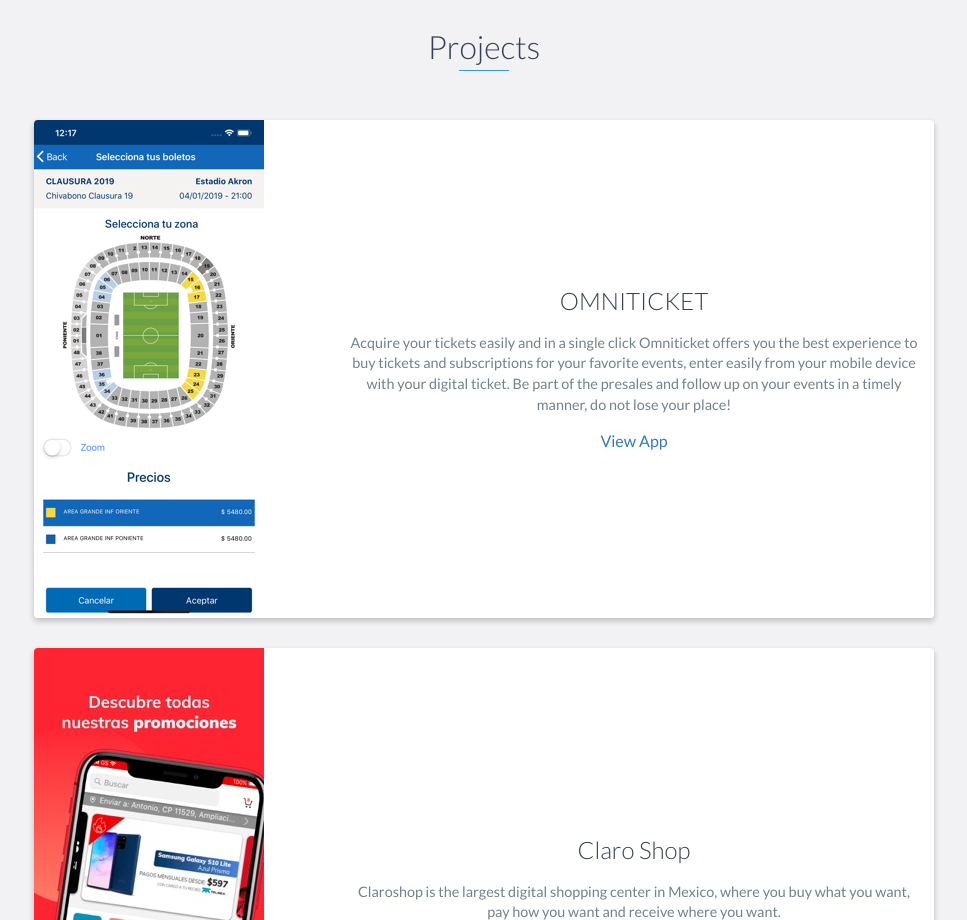
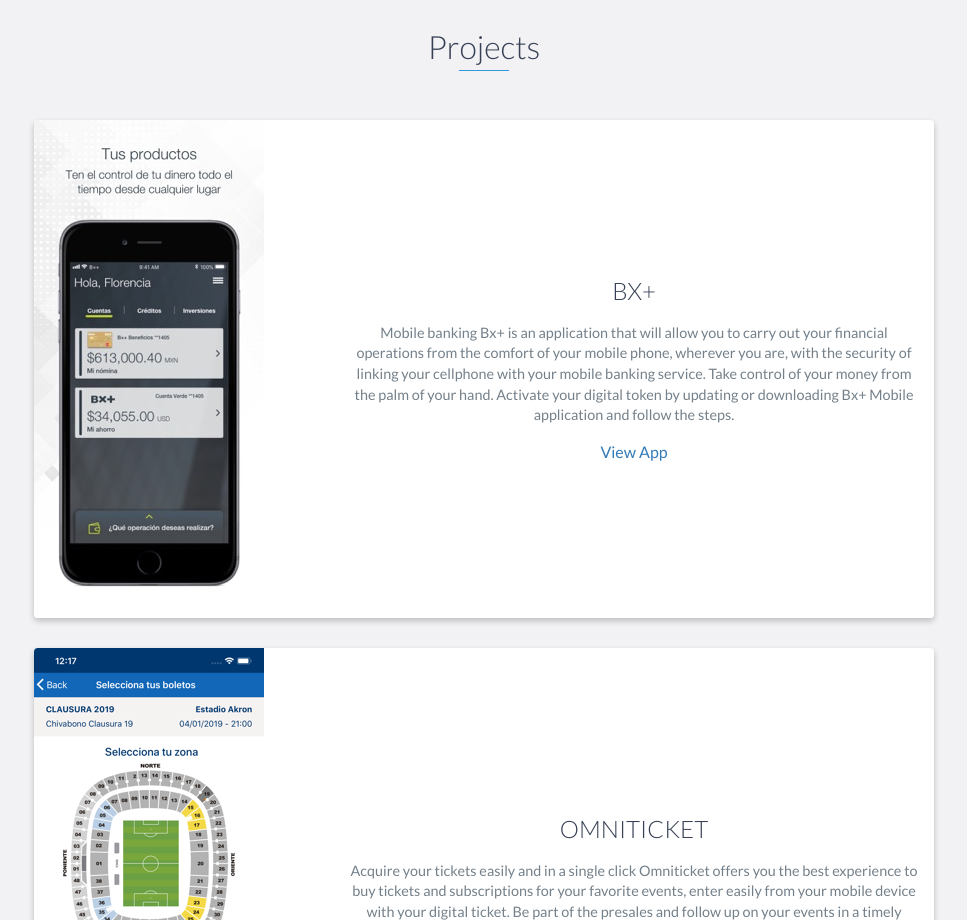
Before and after one commit to MarioArambula10/marioarambula10.github.io, a website: page index.html in a window 1280 px wide. Shown: the part 2980-3900 px from the top of the page, without its empty margins (156-1123 px from the left). Drawn offline with nearby package versions, Linux system fonts and the light colour scheme.

Commit message:
[ADD] Project info bx+

```diff
--- a/index.html
+++ b/index.html
@@ -173,6 +173,23 @@
         <h2 class="heading">Projects</h2>
         <div class="container">
             <div class="row">
+
+            	<div class="project shadow-large">
+                    <div class="project-image">
+                        <img src="images/BX+.jpg" />
+                    </div>
+                    <!-- End .project-image -->
+                    <div class="project-info">
+                        <h3>BX+</h3>
+                        <p>
+                            Mobile banking Bx+ is an application that will allow you to carry out your financial operations from the comfort of your mobile phone, wherever you are, with the security of linking your cellphone with your mobile banking service. Take control of your money from the palm of your hand. Activate your digital token by updating or downloading Bx+ Mobile application and follow the steps.
+                        </p>
+                        <a href="https://apps.apple.com/il/app/b-m%C3%B3vil/id1065145362" target="_blank">View App</a>
+                    </div>
+                    <!-- End .project-info -->
+                </div>
+                <!-- End .project -->
+
                 <div class="project shadow-large">
                     <div class="project-image">
                         <img src="images/omni.png" />
```
Also changed, not shown: images/BX+.jpg (added).
